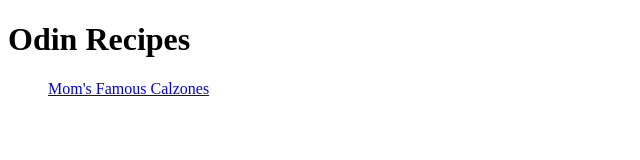
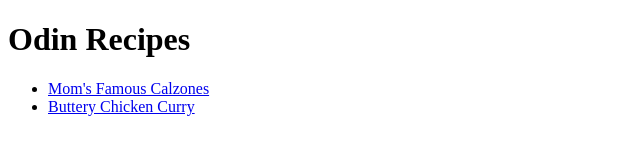
Before and after one commit to CTthaGod/odin-recipes, a plain HTML site: page index.html in a window 1280 px wide. Shown: the whole page, without its empty margins (0-640 px from the left). Drawn offline with Linux system fonts and the light colour scheme.

Commit message:
Index updated for second recipe

```diff
--- a/index.html
+++ b/index.html
@@ -9,7 +9,8 @@
 <body>
     <h1> Odin Recipes </h1>
     <ul>
-    <a href="Calzones.html">Mom's Famous Calzones</a>
+   <li> <a href="Calzones.html">Mom's Famous Calzones</a> </li>
+    <li><a href="Curry.html">Buttery Chicken Curry</a></li>
 </ul>
 </body>
 </html>
```
